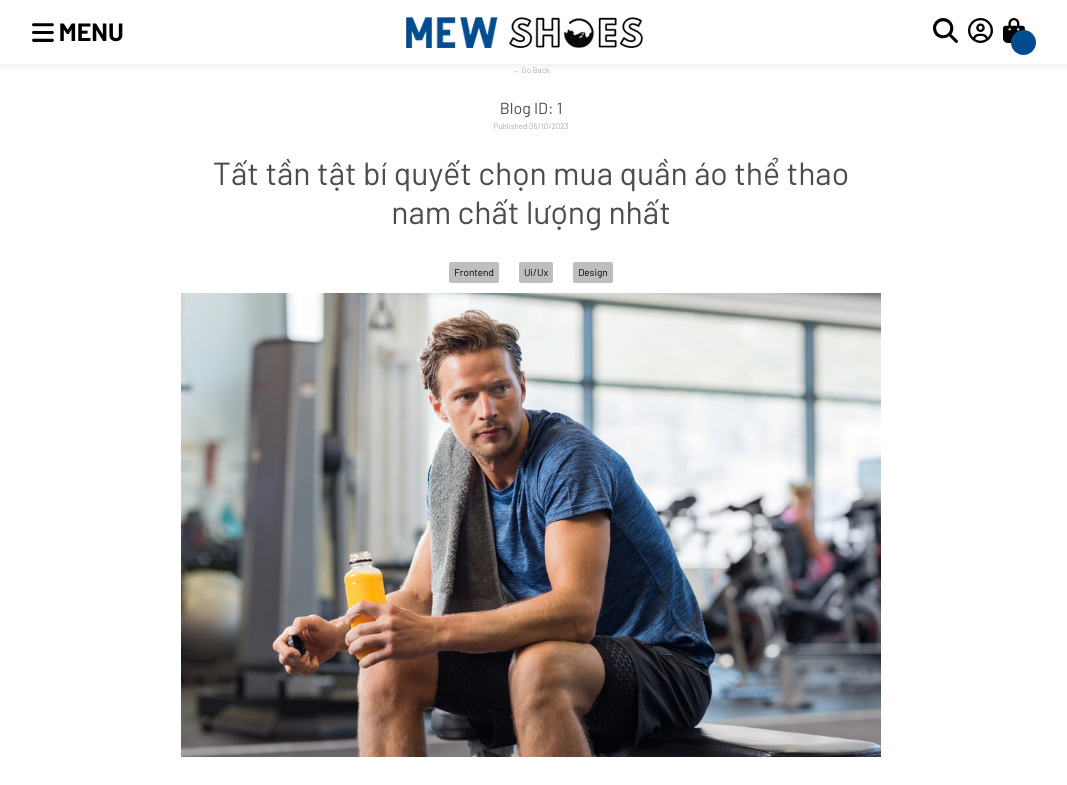
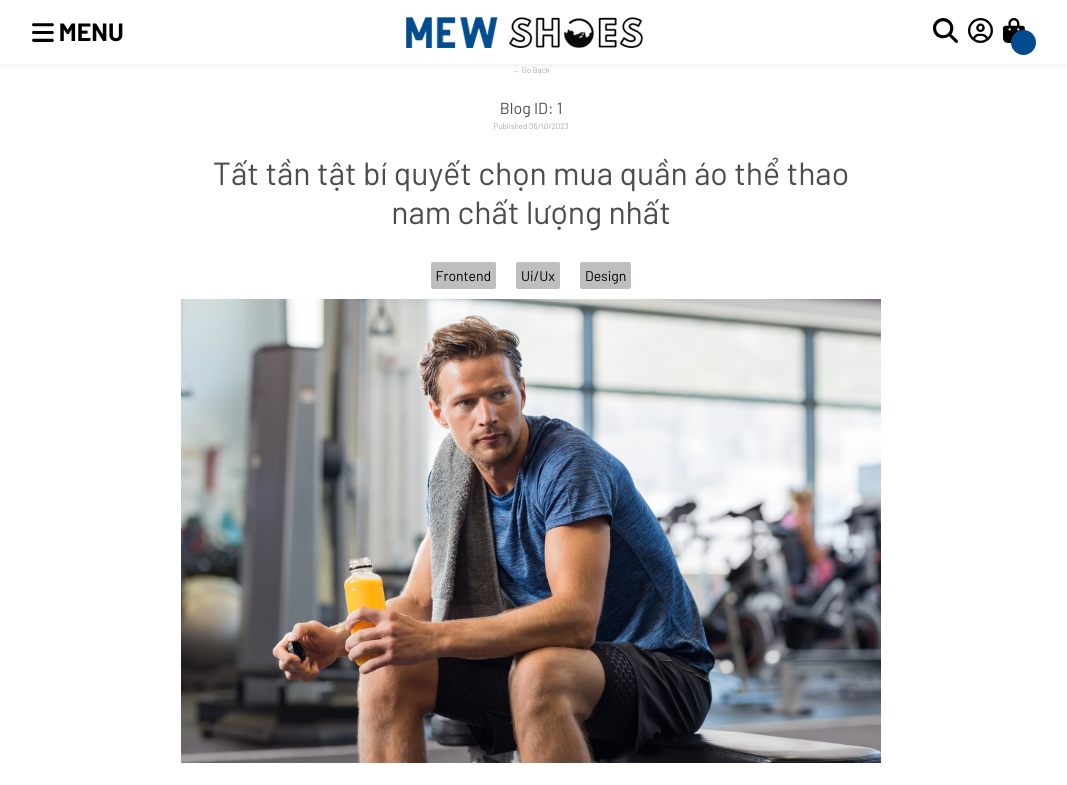
Before and after one commit to LuongNguyen171/laravel-project-frontend, a React (Create React App) app: page /blog/1 in a window 1280 px wide. Shown: the top 785 px of the page, without its empty margins (109-1176 px from the left). Built offline with nearby package versions, Linux system fonts and the light colour scheme; a web font is replaced by a local one.

Commit message:
Update style.css
Chỉnh category lớn hơn xíu

```diff
--- a/src/components/pages/news/common/Chip/style.css
+++ b/src/components/pages/news/common/Chip/style.css
@@ -1,5 +1,5 @@
 .chip {
-    font-size: 1rem;
+    font-size: 1.4rem;
     background-color: rgb(192, 189, 189);
     color: black;
     padding: 0.3rem 0.5rem;
```
